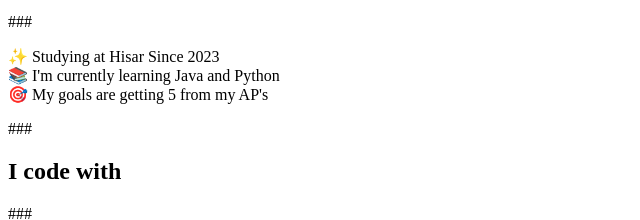
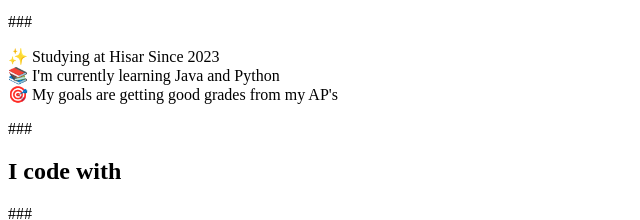
Before and after one commit to IlgazUygur01/IlgazUygur01.github.io, a plain HTML site: page index.html in a window 1280 px wide. Shown: the part 396-616 px from the top of the page, 0-640 px from the left. Drawn offline with Linux system fonts and the light colour scheme; grey boxes are pictures that could not be loaded.

Commit message:
Update index.html

```diff
--- a/index.html
+++ b/index.html
@@ -18,7 +18,7 @@
 
 ###
 
-<p align="left">✨ Studying at Hisar Since 2023<br>📚 I'm currently learning Java and Python<br>🎯 My goals are getting 5 from my AP's</p>
+<p align="left">✨ Studying at Hisar Since 2023<br>📚 I'm currently learning Java and Python<br>🎯 My goals are getting good grades from my AP's</p>
 
 ###
 
```
